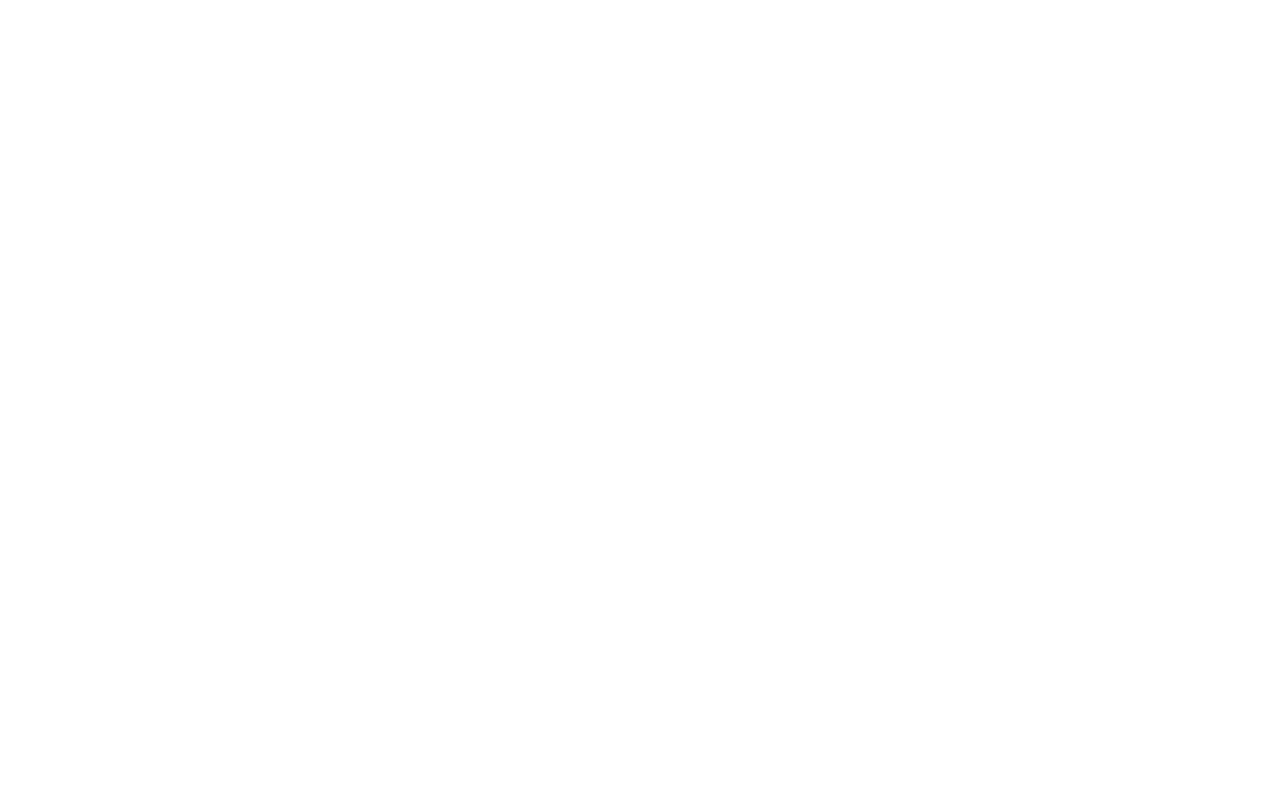
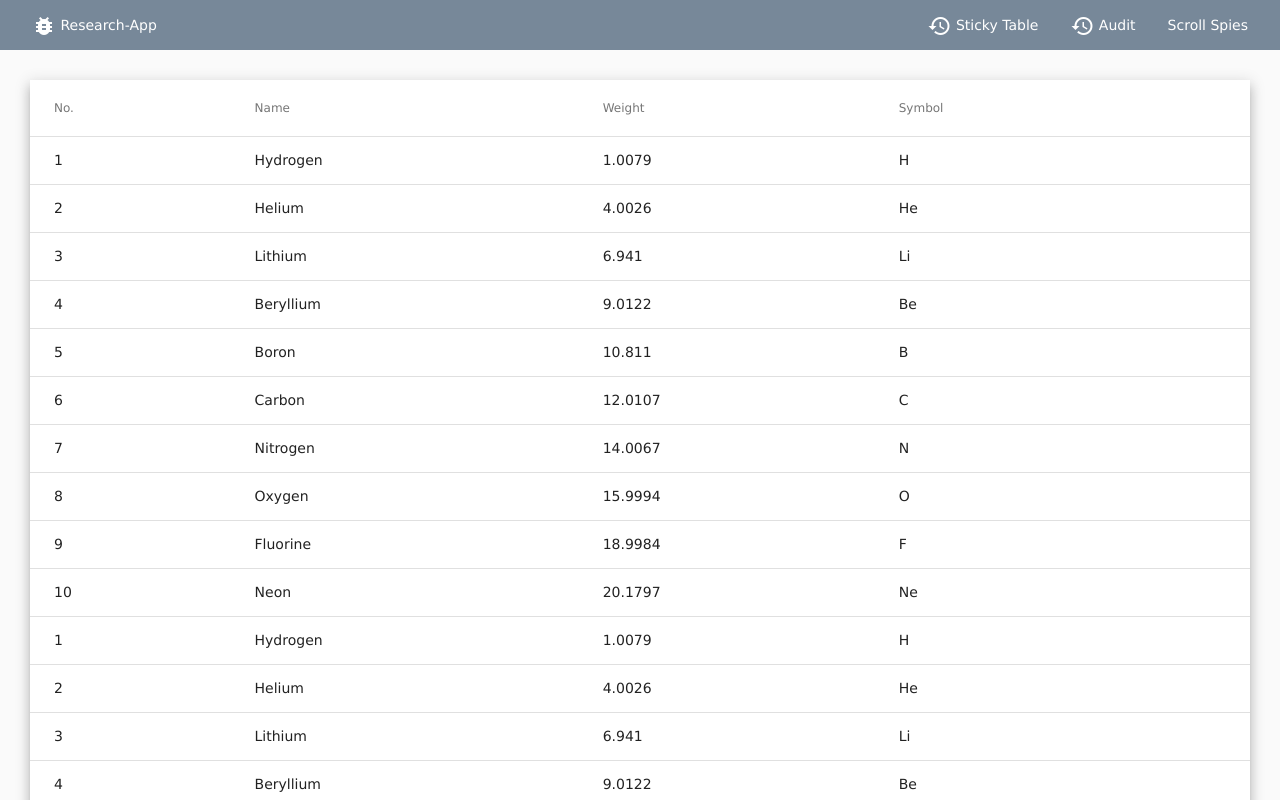
Before and after one commit to shakyamoksha/research-app, an Angular app: page /stickytable in a window 1280 px wide. Before the commit this address led to /. Shown: the top 800 px of the page. Built offline with nearby package versions, Linux system fonts and the light colour scheme.

Commit message:
added component and table

```diff
--- /dev/null
+++ b/src/app/components/sticky-table/components/sticky-table.component.html
@@ -0,0 +1,35 @@
+<div class="mat-app-background basic-container">
+
+  <div class="mat-elevation-z8">
+    <table mat-table [dataSource]="dataSource">
+
+      <!-- Position Column -->
+      <ng-container matColumnDef="position">
+        <th mat-header-cell *matHeaderCellDef> No. </th>
+        <td mat-cell *matCellDef="let element"> {{element.position}} </td>
+      </ng-container>
+
+      <!-- Name Column -->
+      <ng-container matColumnDef="name">
+        <th mat-header-cell *matHeaderCellDef> Name </th>
+        <td mat-cell *matCellDef="let element"> {{element.name}} </td>
+      </ng-container>
+
+      <!-- Weight Column -->
+      <ng-container matColumnDef="weight">
+        <th mat-header-cell *matHeaderCellDef> Weight </th>
+        <td mat-cell *matCellDef="let element"> {{element.weight}} </td>
+      </ng-container>
+
+      <!-- Symbol Column -->
+      <ng-container matColumnDef="symbol">
+        <th mat-header-cell *matHeaderCellDef> Symbol </th>
+        <td mat-cell *matCellDef="let element"> {{element.symbol}} </td>
+      </ng-container>
+
+      <tr mat-header-row *matHeaderRowDef="displayedColumns; sticky: true"></tr>
+      <tr mat-row *matRowDef="let row; columns: displayedColumns;"></tr>
+    </table>
+  </div>
+
+</div>
--- /dev/null
+++ b/src/app/components/sticky-table/components/sticky-table.component.scss
@@ -0,0 +1,12 @@
+//.example-container {
+//  height: 100%;
+//  overflow: hidden;
+//}
+
+.basic-container {
+  padding: 30px;
+}
+
+table {
+  width: 100%;
+}
--- /dev/null
+++ b/src/app/components/sticky-table/components/sticky-table.component.ts
@@ -0,0 +1,67 @@
+import { Component, OnInit } from '@angular/core';
+
+@Component({
+  selector: 'app-sticky-table',
+  templateUrl: './sticky-table.component.html',
+  styleUrls: ['./sticky-table.component.scss']
+})
+export class StickyTableComponent implements OnInit {
+  displayedColumns = ['position', 'name', 'weight', 'symbol'];
+  dataSource = ELEMENT_DATA;
+
+  constructor() { }
+
+  ngOnInit(): void {
+  }
+
+}
+
+export interface PeriodicElement {
+  name: string;
+  position: number;
+  weight: number;
+  symbol: string;
+}
+
+const ELEMENT_DATA: PeriodicElement[] = [
+  {position: 1, name: 'Hydrogen', weight: 1.0079, symbol: 'H'},
+  {position: 2, name: 'Helium', weight: 4.0026, symbol: 'He'},
+  {position: 3, name: 'Lithium', weight: 6.941, symbol: 'Li'},
+  {position: 4, name: 'Beryllium', weight: 9.0122, symbol: 'Be'},
+  {position: 5, name: 'Boron', weight: 10.811, symbol: 'B'},
+  {position: 6, name: 'Carbon', weight: 12.0107, symbol: 'C'},
+  {position: 7, name: 'Nitrogen', weight: 14.0067, symbol: 'N'},
+  {position: 8, name: 'Oxygen', weight: 15.9994, symbol: 'O'},
+  {position: 9, name: 'Fluorine', weight: 18.9984, symbol: 'F'},
+  {position: 10, name: 'Neon', weight: 20.1797, symbol: 'Ne'},
+  {position: 1, name: 'Hydrogen', weight: 1.0079, symbol: 'H'},
+  {position: 2, name: 'Helium', weight: 4.0026, symbol: 'He'},
+  {position: 3, name: 'Lithium', weight: 6.941, symbol: 'Li'},
+  {position: 4, name: 'Beryllium', weight: 9.0122, symbol: 'Be'},
+  {position: 5, name: 'Boron', weight: 10.811, symbol: 'B'},
+  {position: 6, name: 'Carbon', weight: 12.0107, symbol: 'C'},
+  {position: 7, name: 'Nitrogen', weight: 14.0067, symbol: 'N'},
+  {position: 8, name: 'Oxygen', weight: 15.9994, symbol: 'O'},
+  {position: 9, name: 'Fluorine', weight: 18.9984, symbol: 'F'},
+  {position: 10, name: 'Neon', weight: 20.1797, symbol: 'Ne'},
+  {position: 1, name: 'Hydrogen', weight: 1.0079, symbol: 'H'},
+  {position: 2, name: 'Helium', weight: 4.0026, symbol: 'He'},
+  {position: 3, name: 'Lithium', weight: 6.941, symbol: 'Li'},
+  {position: 4, name: 'Beryllium', weight: 9.0122, symbol: 'Be'},
+  {position: 5, name: 'Boron', weight: 10.811, symbol: 'B'},
+  {position: 6, name: 'Carbon', weight: 12.0107, symbol: 'C'},
+  {position: 7, name: 'Nitrogen', weight: 14.0067, symbol: 'N'},
+  {position: 8, name: 'Oxygen', weight: 15.9994, symbol: 'O'},
+  {position: 9, name: 'Fluorine', weight: 18.9984, symbol: 'F'},
+  {position: 10, name: 'Neon', weight: 20.1797, symbol: 'Ne'},
+  {position: 1, name: 'Hydrogen', weight: 1.0079, symbol: 'H'},
+  {position: 2, name: 'Helium', weight: 4.0026, symbol: 'He'},
+  {position: 3, name: 'Lithium', weight: 6.941, symbol: 'Li'},
+  {position: 4, name: 'Beryllium', weight: 9.0122, symbol: 'Be'},
+  {position: 5, name: 'Boron', weight: 10.811, symbol: 'B'},
+  {position: 6, name: 'Carbon', weight: 12.0107, symbol: 'C'},
+  {position: 7, name: 'Nitrogen', weight: 14.0067, symbol: 'N'},
+  {position: 8, name: 'Oxygen', weight: 15.9994, symbol: 'O'},
+  {position: 9, name: 'Fluorine', weight: 18.9984, symbol: 'F'},
+  {position: 10, name: 'Neon', weight: 20.1797, symbol: 'Ne'},
+];
--- /dev/null
+++ b/src/app/components/sticky-table/sticky-table-routing.module.ts
@@ -0,0 +1,12 @@
+import { NgModule } from '@angular/core';
+import { Routes, RouterModule } from '@angular/router';
+import {StickyTableComponent} from "./components/sticky-table.component";
+
+
+const routes: Routes = [{path: '', component: StickyTableComponent}];
+
+@NgModule({
+  imports: [RouterModule.forChild(routes)],
+  exports: [RouterModule]
+})
+export class StickyTableRoutingModule { }
--- a/src/app/dashboard/component/dashboard.component.html
+++ b/src/app/dashboard/component/dashboard.component.html
@@ -36,6 +36,11 @@
 
       <span class="spacer"></span>
 
+      <button mat-button routerLink="/stickytable" matTooltip="Simple">
+        <mat-icon>history</mat-icon>
+        Sticky Table
+      </button>
+
       <button mat-button routerLink="/audittrail" matTooltip="Simple">
         <mat-icon>history</mat-icon>
         Audit
--- a/src/app/dashboard/dashboard-routing.module.ts
+++ b/src/app/dashboard/dashboard-routing.module.ts
@@ -4,14 +4,18 @@
 
 
 const routes: Routes = [
-  {path: '', component: DashboardComponent, children: [
+  {path: '', component: DashboardComponent, children:
+      [
         {path: 'advancedscroll',
           loadChildren: () => import('../components/advanced-scrollspy/advanced-scrollspy.module').then(m => m.AdvancedScrollspyModule)},
         {path: 'simplescroll',
           loadChildren: () => import('../components/simple-scrollspy/simple-scrollspy.module').then(m => m.SimpleScrollspyModule)},
         {path: 'audittrail',
           loadChildren: () => import('../components/audit-trailing/audit-trailing.module').then(m => m.AuditTrailingModule)},
-  ]}
+        {path: 'stickytable',
+          loadChildren: () => import('../components/sticky-table/sticky-table.module').then(m => m.StickyTableModule)}
+      ]
+  }
 ];
 
 @NgModule({
```
Also changed, not shown: src/app/components/sticky-table/sticky-table.module.ts (added, +17 -0 lines), 1 other file (tests, documents, lock files or other folders). Lines whose indentation alone changed are shown as unchanged.
